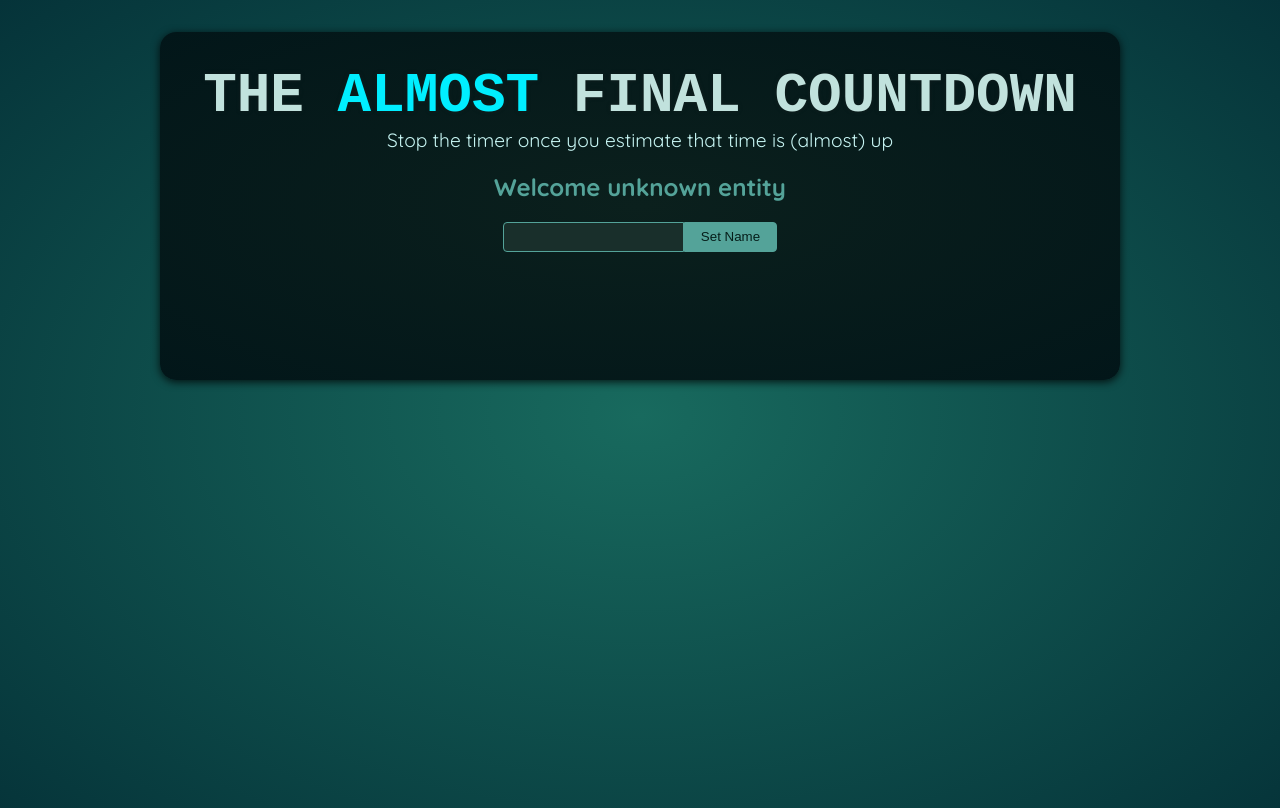
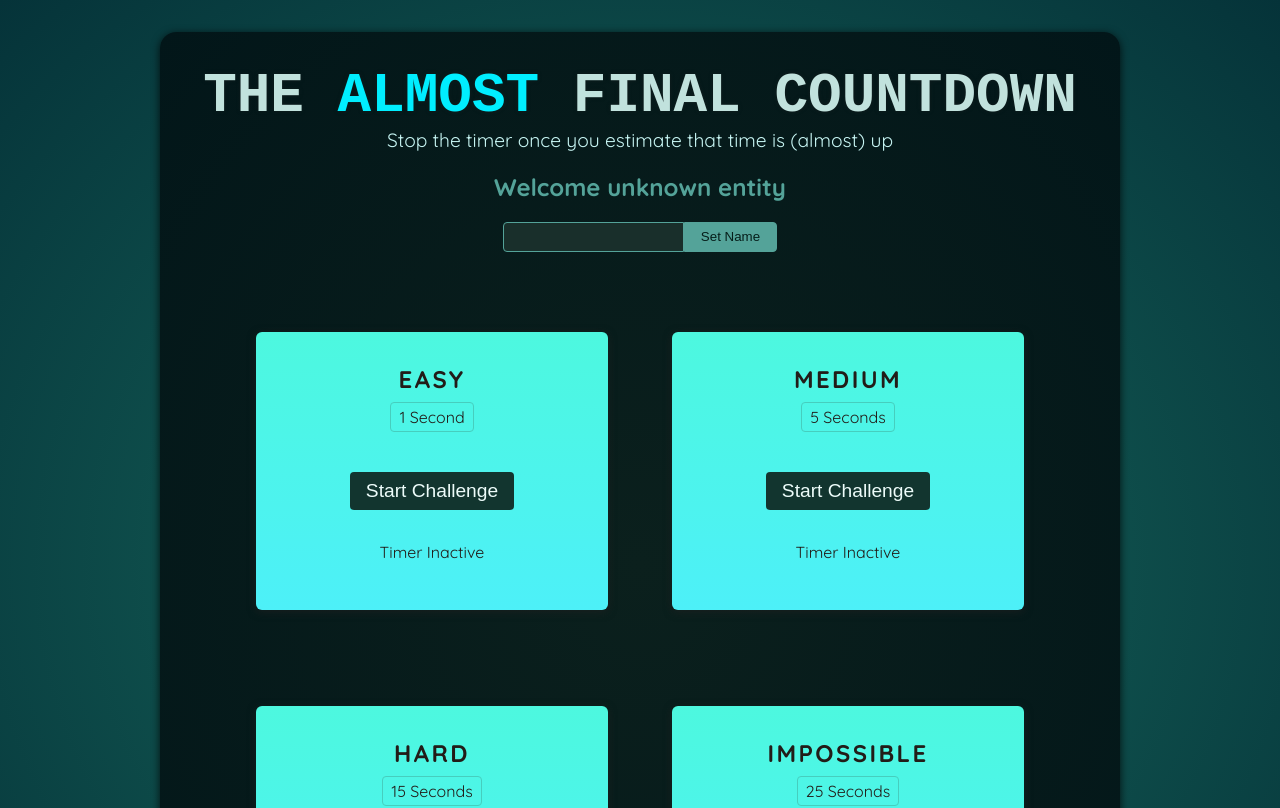
Before and after one commit to denzoben/timer-challenge, a React (Vite) app: page / in a window 1280 px wide. Shown: the top 808 px of the page. Built offline with nearby package versions, Linux system fonts and the light colour scheme; a web font is replaced by a local one.

Commit message:
Adding Timer Challenge Component

```diff
--- a/src/App.jsx
+++ b/src/App.jsx
@@ -1,10 +1,16 @@
 import Player from './components/Player.jsx';
+import TimerChallenge from './components/TimerChallenge.jsx';
 
 function App() {
   return (
     <>
       <Player />
-      <div id="challenges"></div>
+      <div id="challenges">
+        <TimerChallenge difficulty="Easy" targetTime="1"/>
+        <TimerChallenge difficulty="Medium" targetTime="5"/>
+        <TimerChallenge difficulty="Hard" targetTime="15"/>
+        <TimerChallenge difficulty="Impossible" targetTime="25"/>
+      </div>
     </>
   );
 }
--- /dev/null
+++ b/src/components/TimerChallenge.jsx
@@ -0,0 +1,14 @@
+export default function TimerChallenge({ difficulty, targetTime }) {
+  return (
+    <section className="challenge">
+      <h2>{difficulty}</h2>
+      <p className="challenge-time">
+        {targetTime} Second{targetTime > 1 && "s"}
+      </p>
+      <p>
+        <button>Start Challenge</button>
+      </p>
+      <p>Timer Inactive</p>
+    </section>
+  );
+}
```
